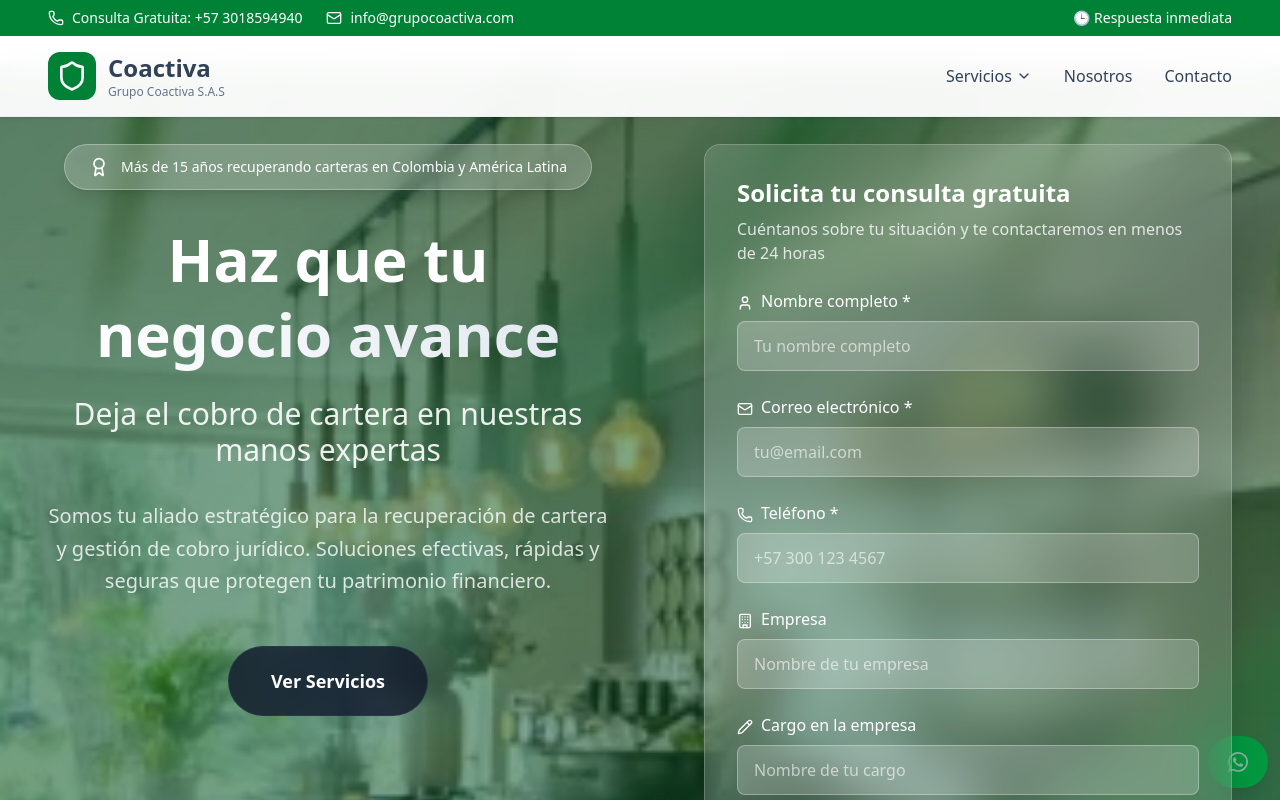
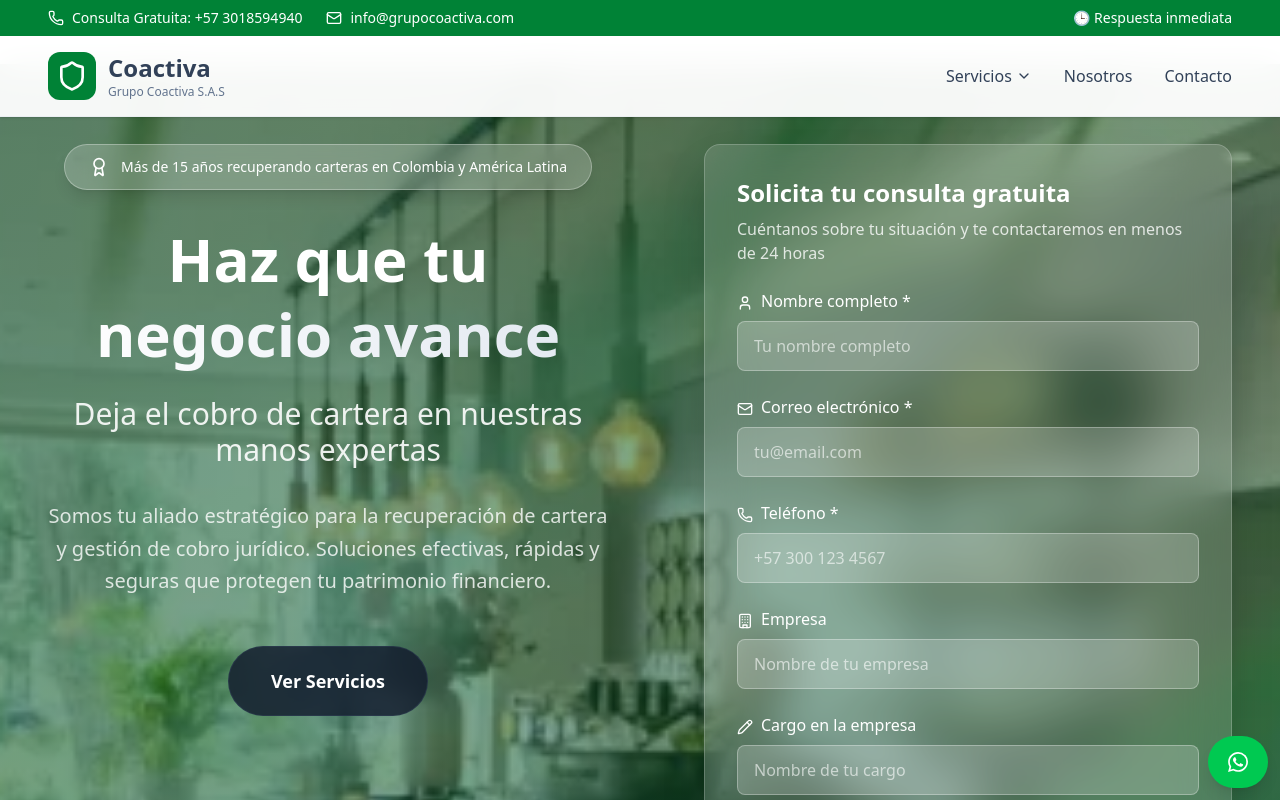
Before and after one commit to CardonaAndres/GrupoCOActivaSAS, a React (Vite) app: page / in a window 1280 px wide. Shown: the top 800 px of the page. Built offline with nearby package versions, Linux system fonts and the light colour scheme.

Commit message:
fix: Añadir z-index al botón de WhatsApp para mejorar la superposición

```diff
--- a/src/main/components/WhastappButton.tsx
+++ b/src/main/components/WhastappButton.tsx
@@ -7,7 +7,7 @@ export const WhatsappButton = () => {
         target="_blank"
         rel="noopener noreferrer"
         aria-label="Hablar por WhatsApp"
-        className="fixed bottom-3 right-3 bg-green-500 hover:bg-green-600 text-white p-4 rounded-full shadow-lg flex items-center justify-center transition-transform hover:scale-105"
+        className="fixed bottom-3 right-3 z-50 bg-green-500 hover:bg-green-600 text-white p-4 rounded-full shadow-lg flex items-center justify-center transition-transform hover:scale-105"
       >
          <div className="relative left-1">
             <WhatsAppIcon />
```
